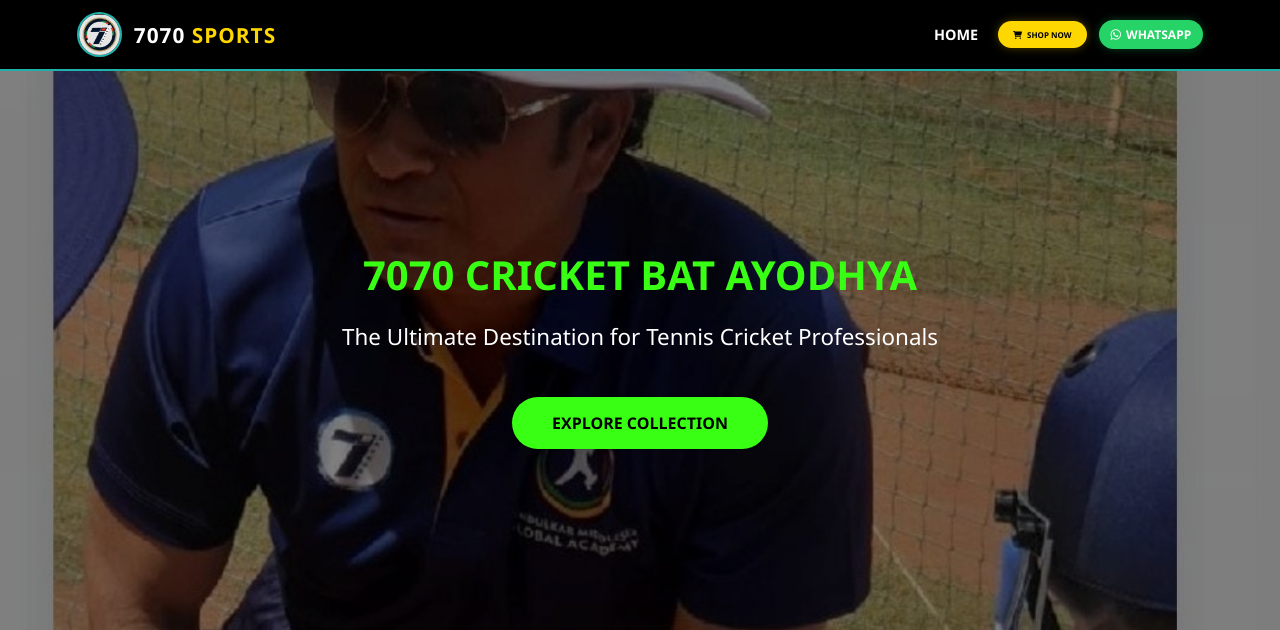
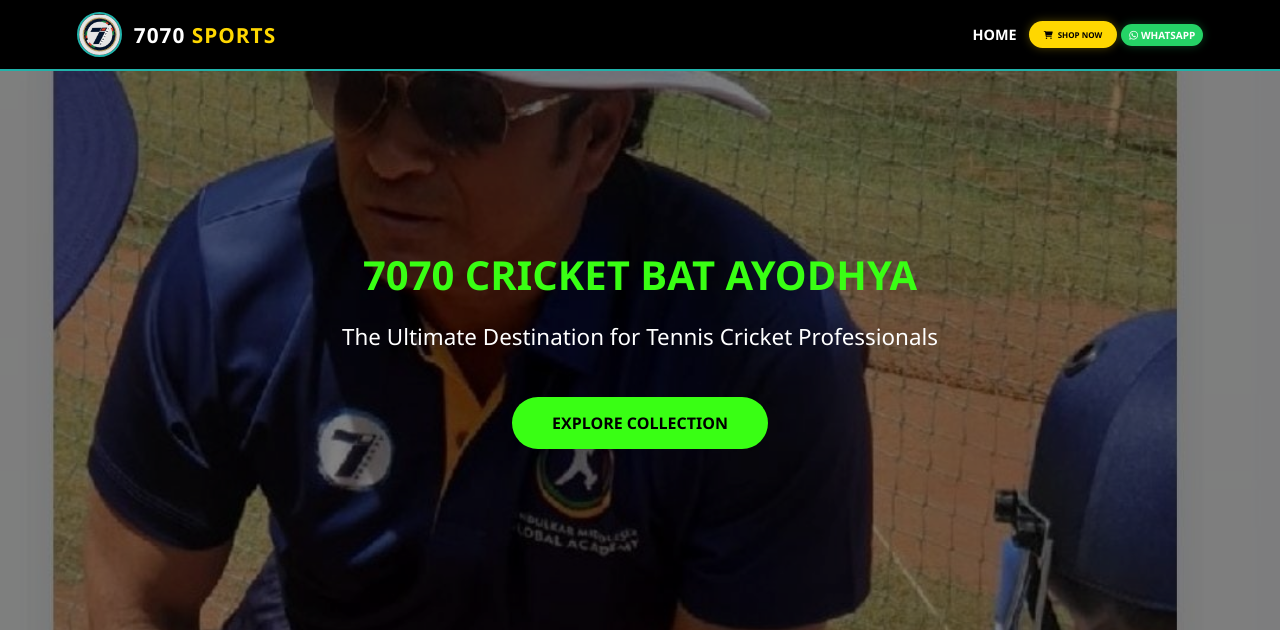
Before and after one commit to abidi5087-AI/7070-CRICKET-BAT-AYODHYA, a Flask app: page / in a window 1280 px wide. Shown: the top 630 px of the page. Run offline with Flask 3, Linux system fonts and the light colour scheme.

Commit message:
Update index.html

```diff
--- a/templates/index.html
+++ b/templates/index.html
@@ -145,14 +145,14 @@
         <img src="{{ url_for('static', filename='7070_sports_lko/logo.jpeg') }}" style="height: 45px; width: 45px; border-radius: 50%; border: 2px solid var(--aqua-jugnoo); object-fit: cover;">
         <div style="font-weight: 900; font-size: 1.3rem; letter-spacing: 1px; color: #fff;">7070 <span style="color: #FFD700";">SPORTS</span></div>
     </div>
-    <nav style="display: flex; align-items: center; gap: 12px;">
+    <nav style="display: flex; align-items: center; gap: 4px !important; margin-left: auto;">
     <a href="/" style="color: #ffffff; text-decoration: none; font-weight: 600; font-size: 0.9rem; padding: 5px 8px;">HOME</a>
 
     <a href="/bats" style="background: #FFD700; color: #000; padding: 8px 15px; border-radius: 50px; text-decoration: none; font-weight: 800; font-size: 0.5rem; display: flex; align-items: center; gap: 5px; box-shadow: 0 0 10px rgba(255, 215, 0, 0.3);">
         <i class="fas fa-shopping-cart"></i> SHOP NOW
     </a>
 
-    <a href="https://wa.me/9118033485" style="background: #25D366; color: #fff; padding: 6px 12px; border-radius: 50px; text-decoration: none; font-weight: 800; font-size: 12px !important; display: flex; align-items: center; gap: 5px; box-shadow: 0 0 10px rgba(37, 211, 102, 0.3);">
+    <a href="https://wa.me/9118033485" style="background: #25D366; color: #fff; padding: 4px 8px !important; border-radius: 50px; text-decoration: none; font-weight: 800; font-size: 10px !important; display: flex; align-items: center; gap: 3px; box-shadow: 0 0 10px rgba(37, 211, 102, 0.3);flex-shrink: 0;">
         <i class="fab fa-whatsapp"></i> WHATSAPP
     </a>
 </nav>
```
